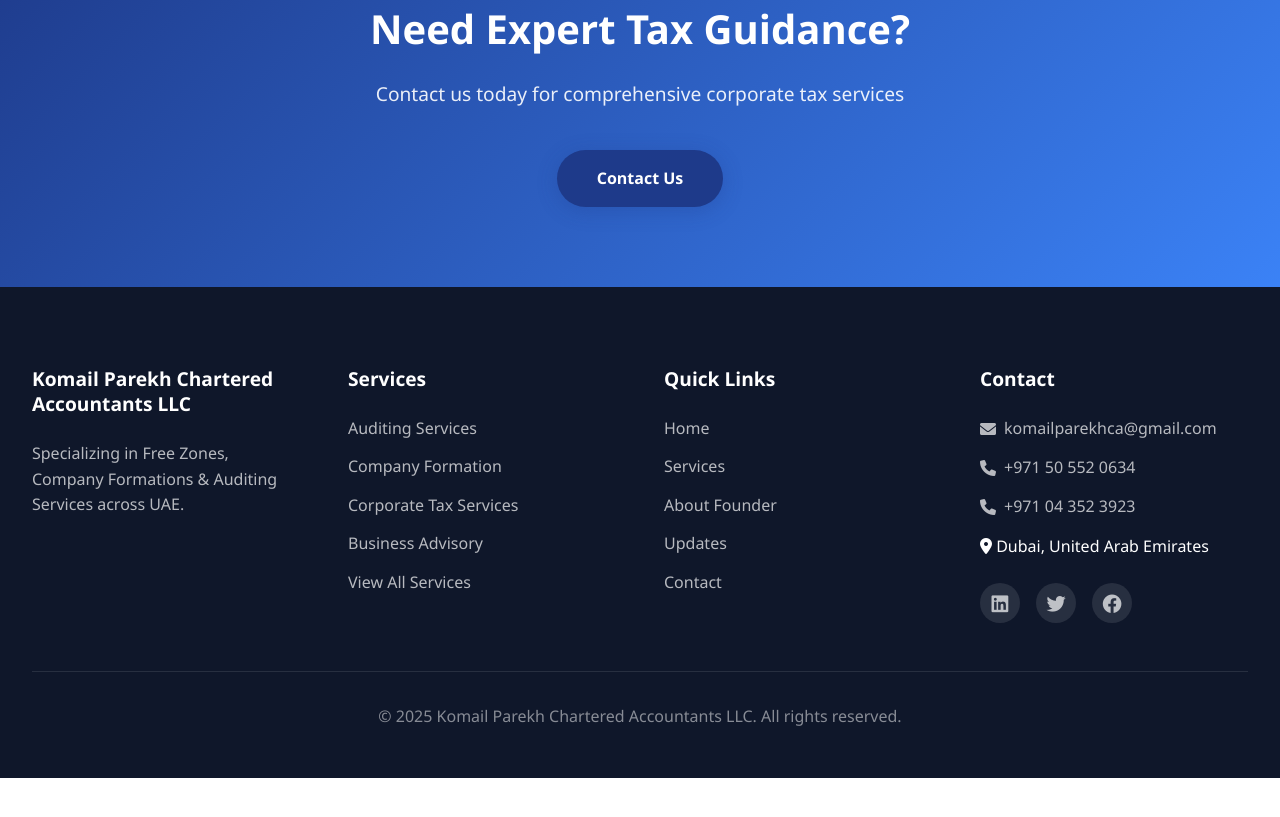
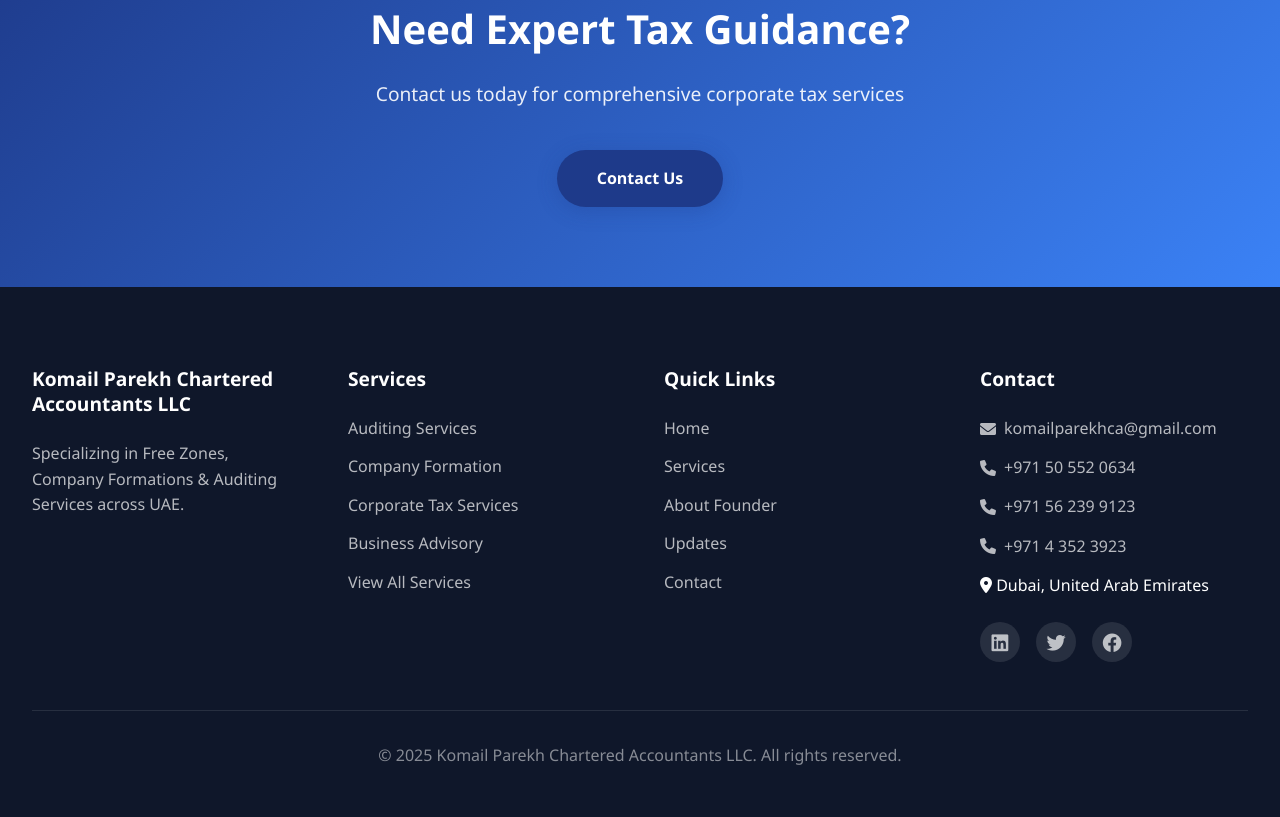
Before and after one commit to WeboraWebsite/komailparekhca, a plain HTML site: page service-tax.html in a window 1280 px wide. Shown: the part 5459-6276 px from the top of the page. Before the commit the page ends 6237 px from the top, so only its background shows below. Drawn offline with Linux system fonts and the light colour scheme.

```diff
--- a/service-tax.html
+++ b/service-tax.html
@@ -313,7 +313,8 @@
                 <ul>
                     <li><a href="mailto:info@komailparekh.com"><i class="fas fa-envelope"></i> komailparekhca@gmail.com</a></li>
                     <li><a href="tel:+971"><i class="fas fa-phone"></i> +971 50 552 0634</a></li>
-                    <li><a href="tel:+971"><i class="fas fa-phone"></i> +971 04 352 3923</a></li>
+                     <li><a href="tel:+971"><i class="fas fa-phone"></i> +971 56 239 9123</a></li>
+                    <li><a href="tel:+971"><i class="fas fa-phone"></i> +971 4 352 3923</a></li>
                     <li><i class="fas fa-map-marker-alt"></i> Dubai, United Arab Emirates</li>
                 </ul>
                 <div class="social-icons">
```
